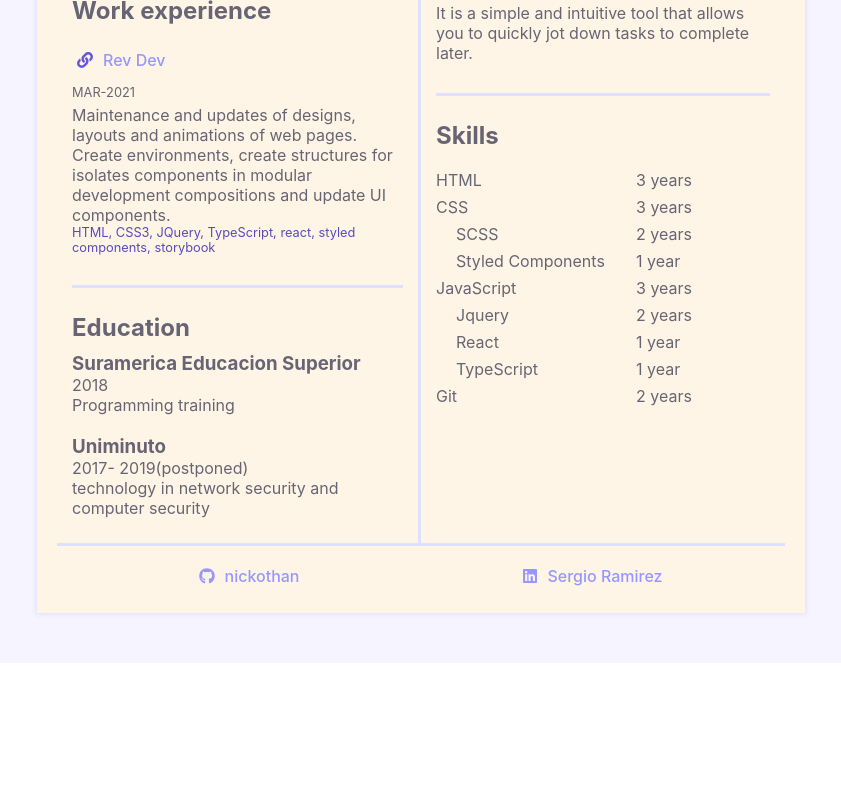
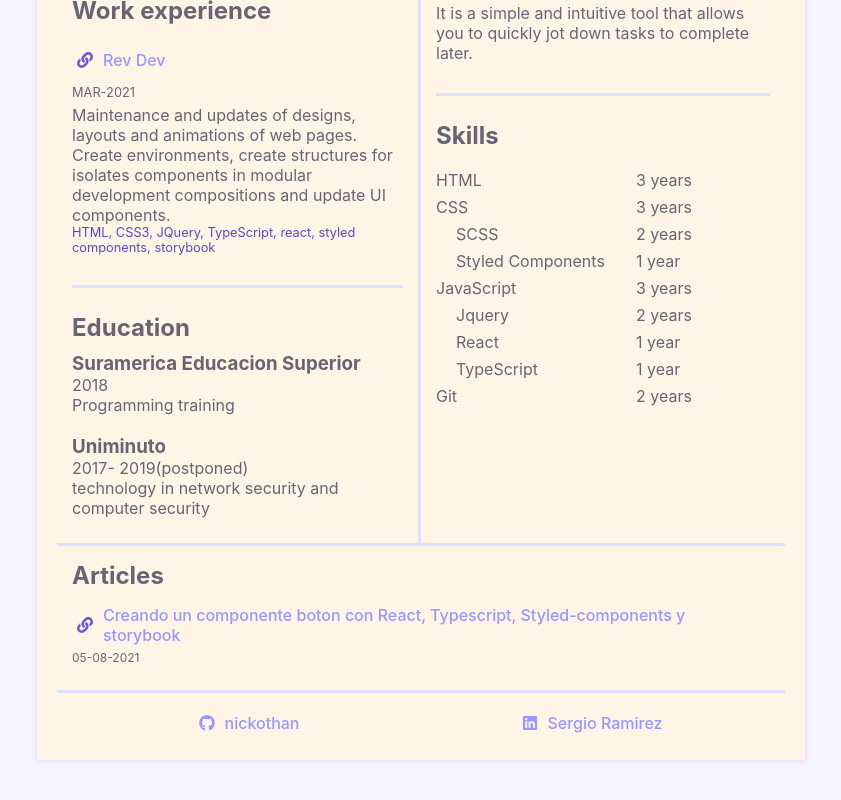
Before and after one commit to nickothan/Hoja-de-vida, a React (Create React App) app: page / in a window 1280 px wide. Shown: the part 602-1402 px from the top of the page, without its empty margins (219-1060 px from the left). Before the commit the page ends 1265 px from the top, so only its background shows below. Built offline with nearby package versions, Linux system fonts and the light colour scheme.

Commit message:
[CN-22] update, [CN-23] [CN-24] finish (#24)

```diff
--- a/src/App.js
+++ b/src/App.js
@@ -4,6 +4,7 @@ import Experiencia from './componentes/Experiencia'
 import ExpLaboral from './componentes/ExpLaboral'
 import Educacion from './componentes/Educacion'
 import Proyectos from './componentes/Proyectos'
+import Articulos from './componentes/Articulos'
 import Footer from './componentes/Footer'
 
 import { AppContainer } from './styles.js'
@@ -24,6 +25,7 @@ function App() {
             <Experiencia />
           </div>
         </div>
+        <Articulos />
         <Footer />
         <div className='contenido'></div>
       </div>
--- /dev/null
+++ b/src/componentes/Articulos/Articulos.jsx
@@ -0,0 +1,28 @@
+import { ArticulosContauler, ArticuloContent } from './styles'
+
+import { LinkContainerArticle } from './styles'
+
+import { ReactComponent as LinkIcon } from '../assets/link.svg'
+
+export default function Articulos() {
+  return (
+    <ArticulosContauler>
+      <h2>Articles</h2>
+      <ArticuloContent>
+        <LinkContainerArticle>
+          <LinkIcon />
+          <a
+            href='https://www.linkedin.com/pulse/creando-un-componente-boton-con-react-typescript-y-sergio-ramirez/?trackingId=zpoDW1jFeq%2FVRAMeRJlYNA%3D%3D'
+            target='_blank'
+            rel='noreferrer'>
+            <span>
+              Creando un componente boton con React, Typescript,
+              Styled-components y storybook
+            </span>
+          </a>
+        </LinkContainerArticle>
+        <p>05-08-2021</p>
+      </ArticuloContent>
+    </ArticulosContauler>
+  )
+}
--- /dev/null
+++ b/src/componentes/Articulos/index.js
@@ -0,0 +1 @@
+export { default } from './Articulos'
--- /dev/null
+++ b/src/componentes/Articulos/styles.js
@@ -0,0 +1,19 @@
+import styled from 'styled-components/macro'
+
+import { LinkContainer } from '../Proyectos/styles'
+
+export const ArticulosContauler = styled.div`
+  padding: 15px;
+
+  border-bottom: 3px solid #dfdfff;
+`
+export const ArticuloContent = styled.div`
+  padding: 10px 0;
+
+  p {
+    font-size: 0.75rem;
+  }
+`
+export const LinkContainerArticle = styled(LinkContainer)`
+  margin-bottom: 0;
+`
--- a/src/componentes/Proyectos/styles.js
+++ b/src/componentes/Proyectos/styles.js
@@ -1,4 +1,4 @@
-import styled from 'styled-components'
+import styled from 'styled-components/macro'
 
 export const ExperienciaContent = styled.div`
   padding-top: 10px;
@@ -21,7 +21,10 @@ export const LinkContainer = styled.div`
 
   cursor: pointer;
 
+  animation-timing-function: linear;
+
   &:hover {
+    font-weight: 600;
     color: #6658dd;
     background-color: #6658dd21;
   }
--- /dev/null
+++ b/src/componentes/shared/LinkContainer/index.js
@@ -0,0 +1 @@
+export { default } from './LinkContainer'
--- /dev/null
+++ b/src/componentes/shared/LinkContainer/styles.js
@@ -0,0 +1 @@
+import styled from 'styled-components/macro'
```
Also changed, not shown: src/componentes/shared/LinkContainer/LinkContainer.jsx (added, +13 -0 lines).
